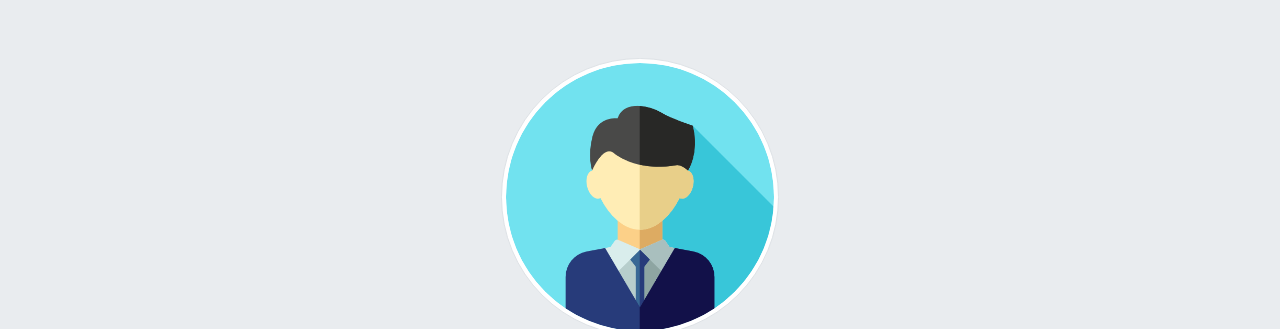
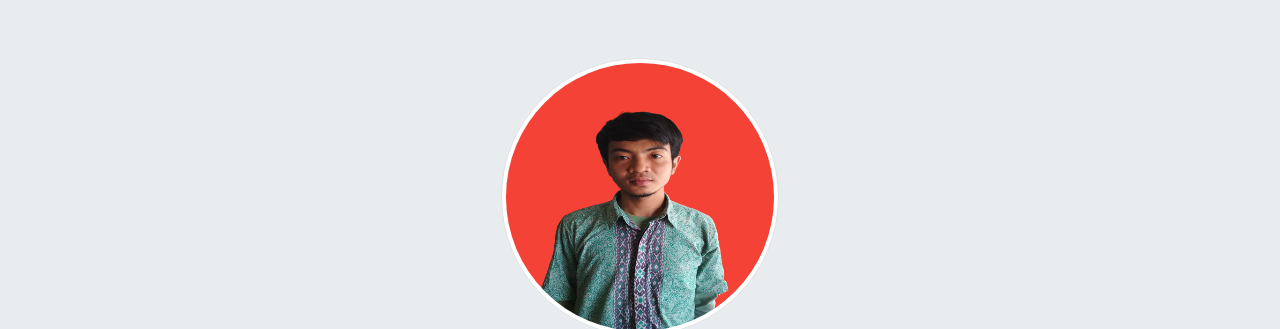
Before and after one commit to iqra94/iqraportfolio, a plain HTML site: page index.html in a window 1280 px wide. Shown: the part 56-385 px from the top of the page. Drawn offline with nearby package versions, Linux system fonts and the light colour scheme.

Commit message:
mengedit foto profil

```diff
--- a/index.html
+++ b/index.html
@@ -39,7 +39,7 @@
     <div class="jumbotron" id="home">
       <div class="container">
         <div class="text-center">
-          <img src="img/profile1.png" class="rounded-circle img-thumbnail" />
+          <img src="img/Iqra_bajuIjo2.png" id="gambarw" class="rounded-circle img-thumbnail" />
           <h1 class="display-4">Iqra Misbahudin</h1>
           <h3 class="lead">Programmer</h3>
         </div>
```
Also changed, not shown: css/style.css (+9 -5 lines), img/Iqra_bajuIjo2.png (added).
